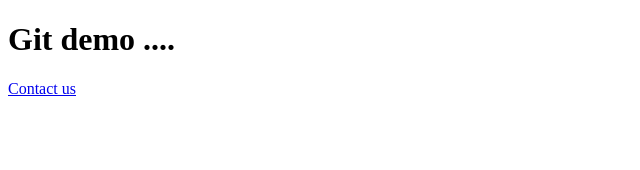
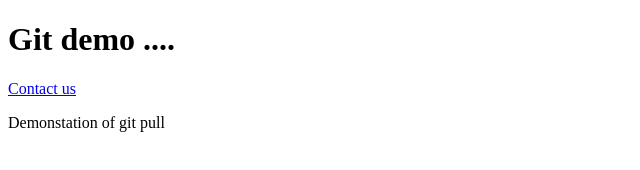
Before and after one commit to raghuprasadks/awsgitdemo, a plain HTML site: page index.html in a window 1280 px wide. Shown: the whole page, without its empty margins (0-640 px from the left). Drawn offline with Linux system fonts and the light colour scheme.

Commit message:
updated index.html

```diff
--- a/index.html
+++ b/index.html
@@ -9,6 +9,7 @@
 
     <h1>Git demo ....</h1>
     <a href="contactus.html">Contact us</a>
+    <p>Demonstation of git pull</p>
 
 </body>
 </html>
```
